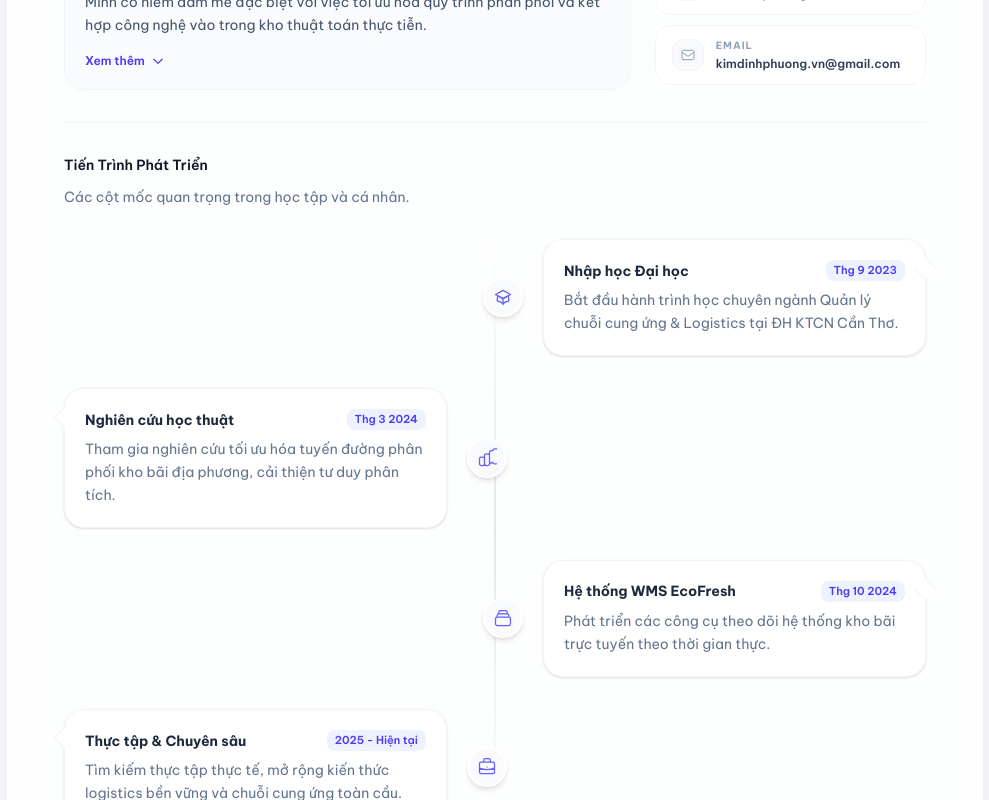
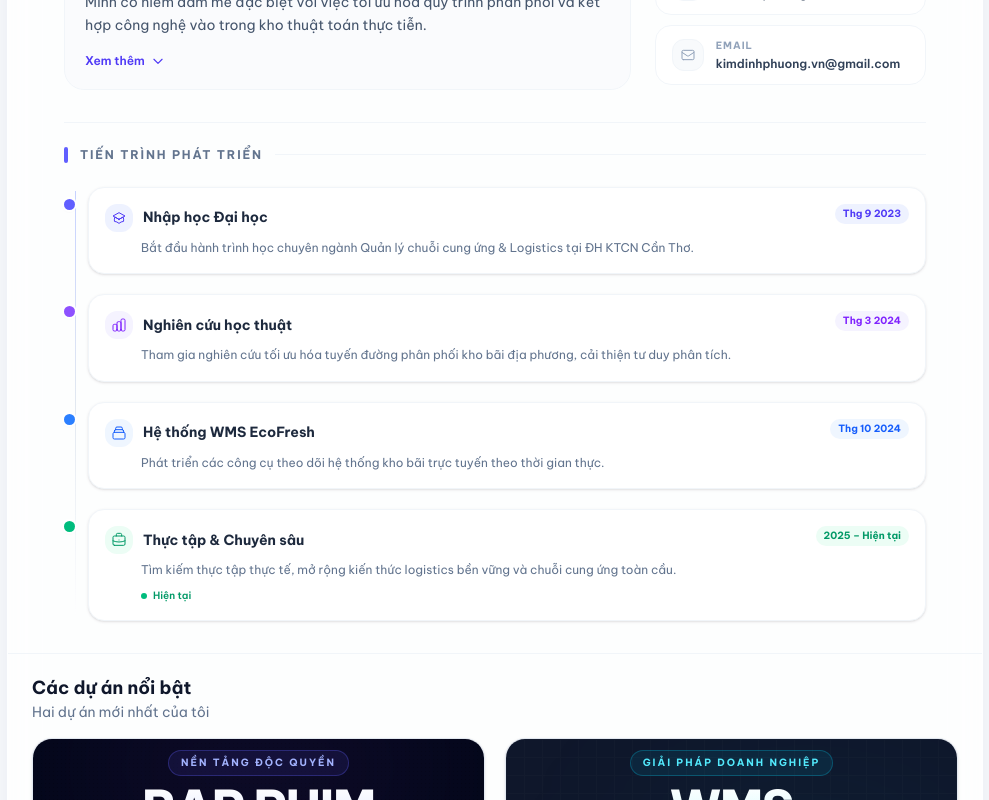
Before and after one commit to dinhphuong257/kimdinhphuong, a Next.js app: page / in a window 1280 px wide. Shown: the part 820-1620 px from the top of the page, without its empty margins (250-1239 px from the left). Built offline with nearby package versions, Linux system fonts and the light colour scheme.

Commit message:
fix: upgrade next-mdx-remote to v6+ (Vercel security requirement) + redesign TimelineSection

```diff
--- a/package.json
+++ b/package.json
@@ -20,7 +20,7 @@
     "lucide-react": "^1.8.0",
     "next": "^16.2.6",
     "next-intl": "^4.9.1",
-    "next-mdx-remote": "^5.0.0",
+    "next-mdx-remote": "^6.0.0",
     "next-themes": "^0.4.6",
     "next-view-transitions": "^0.3.4",
     "nodemailer": "^8.0.5",
--- a/src/components/TimelineSection.tsx
+++ b/src/components/TimelineSection.tsx
@@ -2,6 +2,7 @@
 
 import { useLanguage } from "@/context/LanguageContext";
 import Reveal from "./Reveal";
+
 export const timelineDataEn = [
     {
         id: 1,
@@ -9,12 +10,11 @@ export const timelineDataEn = [
         title: "Started University",
         description: "Began my journey majoring in Logistics and Supply Chain Management at Can Tho University of Technology.",
         icon: (
-      <svg className="w-5 h-5 text-indigo-500" fill="none" stroke="currentColor" viewBox="0 0 24 24">
-        <path strokeLinecap="round" strokeLinejoin="round" strokeWidth={1.5} d="M12 14l9-5-9-5-9 5 9 5z" />
-        <path strokeLinecap="round" strokeLinejoin="round" strokeWidth={1.5} d="M12 14l6.16-3.422a12.083 12.083 0 01.665 6.479A11.952 11.952 0 0012 20.055a11.952 11.952 0 00-6.824-2.998 12.078 12.078 0 01.665-6.479L12 14z" />
-        <path strokeLinecap="round" strokeLinejoin="round" strokeWidth={1.5} d="M12 14v7" />
+            <svg className="w-4 h-4" fill="none" stroke="currentColor" viewBox="0 0 24 24">
+                <path strokeLinecap="round" strokeLinejoin="round" strokeWidth={1.5} d="M12 14l9-5-9-5-9 5 9 5zM12 14l6.16-3.422a12.083 12.083 0 01.665 6.479A11.952 11.952 0 0012 20.055a11.952 11.952 0 00-6.824-2.998 12.078 12.078 0 01.665-6.479L12 14z" />
             </svg>
-    )
+        ),
+        color: "indigo",
     },
     {
         id: 2,
@@ -22,10 +22,11 @@ export const timelineDataEn = [
         title: "Academic Research",
         description: "Participated in research on optimizing local warehouse distribution routes, developing my analytical skills.",
         icon: (
-      <svg className="w-5 h-5 text-indigo-500" fill="none" stroke="currentColor" viewBox="0 0 24 24">
-        <path strokeLinecap="round" strokeLinejoin="round" strokeWidth={1.5} d="M9 19v-6a2 2 0 00-2-2H5a2 2 0 00-2 2v6a2 2 0 002 2h2a2 2 0 002-2zm0 0V9a2 2 0 012-2h2a2 2 0 012 2v10m-6 0a2 2 0 002 2h2a2 2 0 002-2m0 0V5a2 2 0 012-2h2a2 2 0 012-2h2a2 2 0 012 2v14a2 2 0 01-2 2h-2a2 2 0 01-2-2z" />
+            <svg className="w-4 h-4" fill="none" stroke="currentColor" viewBox="0 0 24 24">
+                <path strokeLinecap="round" strokeLinejoin="round" strokeWidth={1.5} d="M9 19v-6a2 2 0 00-2-2H5a2 2 0 00-2 2v6a2 2 0 002 2h2a2 2 0 002-2zm0 0V9a2 2 0 012-2h2a2 2 0 012 2v10m-6 0a2 2 0 002 2h2a2 2 0 002-2m0 0V5a2 2 0 012-2h2a2 2 0 012 2v14a2 2 0 01-2 2h-2a2 2 0 01-2-2z" />
             </svg>
-    )
+        ),
+        color: "violet",
     },
     {
         id: 3,
@@ -33,69 +34,112 @@ export const timelineDataEn = [
         title: "EcoFresh WMS",
         description: "Started developing warehouse management system tracking tools to monitor inventory in real-time.",
         icon: (
-      <svg className="w-5 h-5 text-indigo-500" fill="none" stroke="currentColor" viewBox="0 0 24 24">
+            <svg className="w-4 h-4" fill="none" stroke="currentColor" viewBox="0 0 24 24">
                 <path strokeLinecap="round" strokeLinejoin="round" strokeWidth={1.5} d="M19 11H5m14 0a2 2 0 012 2v6a2 2 0 01-2 2H5a2 2 0 01-2-2v-6a2 2 0 012-2m14 0V9a2 2 0 00-2-2M5 11V9a2 2 0 012-2m0 0V5a2 2 0 012-2h6a2 2 0 012 2v2M7 7h10" />
             </svg>
-    )
+        ),
+        color: "blue",
     },
     {
         id: 4,
-    year: "2025 - Present",
+        year: "2025 – Present",
         title: "Internship & Advanced Studies",
         description: "Seeking practical internships and expanding knowledge in sustainable logistics and global supply chain.",
         icon: (
-      <svg className="w-5 h-5 text-indigo-500" fill="none" stroke="currentColor" viewBox="0 0 24 24">
+            <svg className="w-4 h-4" fill="none" stroke="currentColor" viewBox="0 0 24 24">
                 <path strokeLinecap="round" strokeLinejoin="round" strokeWidth={1.5} d="M21 13.255A23.931 23.931 0 0112 15c-3.183 0-6.22-.62-9-1.745M16 6V4a2 2 0 00-2-2h-4a2 2 0 00-2 2v2m4 6h.01M5 20h14a2 2 0 002-2V8a2 2 0 00-2-2H5a2 2 0 00-2 2v10a2 2 0 002 2z" />
             </svg>
-    )
-  }
+        ),
+        color: "emerald",
+    },
 ];
 
 const timelineDataVi = [
     { ...timelineDataEn[0], year: "Thg 9 2023", title: "Nhập học Đại học", description: "Bắt đầu hành trình học chuyên ngành Quản lý chuỗi cung ứng & Logistics tại ĐH KTCN Cần Thơ." },
     { ...timelineDataEn[1], year: "Thg 3 2024", title: "Nghiên cứu học thuật", description: "Tham gia nghiên cứu tối ưu hóa tuyến đường phân phối kho bãi địa phương, cải thiện tư duy phân tích." },
     { ...timelineDataEn[2], year: "Thg 10 2024", title: "Hệ thống WMS EcoFresh", description: "Phát triển các công cụ theo dõi hệ thống kho bãi trực tuyến theo thời gian thực." },
-  { ...timelineDataEn[3], year: "2025 - Hiện tại", title: "Thực tập & Chuyên sâu", description: "Tìm kiếm thực tập thực tế, mở rộng kiến thức logistics bền vững và chuỗi cung ứng toàn cầu." }
+    { ...timelineDataEn[3], year: "2025 – Hiện tại", title: "Thực tập & Chuyên sâu", description: "Tìm kiếm thực tập thực tế, mở rộng kiến thức logistics bền vững và chuỗi cung ứng toàn cầu." },
 ];
+
+const colorMap: Record<string, { dot: string; icon: string; badge: string }> = {
+    indigo: { dot: "bg-indigo-500", icon: "bg-indigo-50 text-indigo-600", badge: "bg-indigo-50 text-indigo-600" },
+    violet: { dot: "bg-violet-500", icon: "bg-violet-50 text-violet-600", badge: "bg-violet-50 text-violet-600" },
+    blue: { dot: "bg-blue-500", icon: "bg-blue-50 text-blue-600", badge: "bg-blue-50 text-blue-600" },
+    emerald: { dot: "bg-emerald-500", icon: "bg-emerald-50 text-emerald-600", badge: "bg-emerald-50 text-emerald-600" },
+};
 
 export default function TimelineSection() {
     const { language } = useLanguage();
-  const timelineData = language === 'vi' ? timelineDataVi : timelineDataEn;
+    const timelineData = language === "vi" ? timelineDataVi : timelineDataEn;
 
     return (
-    <div className="mt-8 pt-8 border-t border-slate-100">
-      <div className="mb-8 relative">
-        <h3 className="text-sm font-semibold text-gray-900 mb-3">{language === 'vi' ? 'Tiến Trình Phát Triển' : 'Career Journey'}</h3>
-        <p className="text-sm text-slate-500">{language === 'vi' ? 'Các cột mốc quan trọng trong học tập và cá nhân.' : 'Milestones in my educational and professional path.'}</p>
+        <div className="mt-8 pt-6 border-t border-slate-100">
+            {/* Header */}
+            <div className="flex items-center gap-3 mb-6">
+                <span className="w-1 h-4 rounded-full bg-indigo-500 inline-block" />
+                <h3 className="text-xs font-bold text-slate-500 tracking-[0.15em] uppercase">
+                    {language === "vi" ? "Tiến Trình Phát Triển" : "Career Journey"}
+                </h3>
+                <div className="flex-1 h-px bg-slate-100" />
             </div>
 
-      <div className="relative space-y-6 md:space-y-8 before:absolute before:inset-0 before:ml-5 before:-translate-x-px md:before:mx-auto md:before:translate-x-0 before:h-full before:w-0.5 before:bg-gradient-to-b before:from-transparent before:via-slate-200 before:to-transparent">
+            {/* Timeline */}
+            <div className="relative pl-6">
+                {/* Vertical line */}
+                <div className="absolute left-[11px] top-1 bottom-1 w-px bg-gradient-to-b from-indigo-200 via-slate-200 to-transparent" />
 
-        {timelineData.map((item, index) => (
-          <Reveal key={item.id} direction="up" delay={index * 150} className="relative flex items-center justify-between md:justify-normal md:odd:flex-row-reverse group is-active">
-            <div className="flex items-center justify-center w-10 h-10 rounded-full border-2 border-white bg-slate-50 shadow-md shrink-0 md:order-1 md:group-odd:-translate-x-1/2 md:group-even:translate-x-1/2 z-10 transition-transform duration-500 group-hover:scale-125 group-hover:bg-indigo-50 group-hover:border-indigo-200 relative">
+                <div className="space-y-5">
+                    {timelineData.map((item, index) => {
+                        const c = colorMap[item.color];
+                        const isLast = index === timelineData.length - 1;
+
+                        return (
+                            <Reveal key={item.id} direction="up" delay={index * 100}>
+                                <div className="relative flex gap-4 group">
+                                    {/* Dot */}
+                                    <div className={`absolute -left-6 top-3 w-[11px] h-[11px] rounded-full ${c.dot} ring-2 ring-white shadow-sm flex-shrink-0 transition-transform duration-200 group-hover:scale-125`} />
+
+                                    {/* Card */}
+                                    <div className="flex-1 bg-white border border-slate-100 rounded-xl p-4 shadow-sm hover:shadow-md hover:border-slate-200 transition-all duration-200 hover:-translate-y-0.5">
+                                        <div className="flex items-start justify-between gap-3 mb-1.5">
+                                            {/* Icon + Title */}
+                                            <div className="flex items-center gap-2.5">
+                                                <div className={`w-7 h-7 rounded-lg flex items-center justify-center flex-shrink-0 ${c.icon}`}>
                                                     {item.icon}
-              {/* Pulse effect */}
-              <div className="absolute inset-0 rounded-full border-2 border-indigo-400 opacity-0 group-hover:animate-ping"></div>
+                                                </div>
+                                                <h4 className="text-sm font-bold text-slate-800 leading-tight">
+                                                    {item.title}
+                                                </h4>
                                             </div>
 
-            {/* Timeline Content */}
-            <div className="w-[calc(100%-4rem)] md:w-[calc(50%-3rem)] bg-white dark:bg-slate-900 p-5 rounded-2xl border border-slate-100 dark:border-slate-800 shadow-sm hover:shadow-lg transition-all duration-300 group-hover:border-indigo-200 dark:group-hover:border-indigo-500/30 group-hover:-translate-y-1 relative">
-              {/* Arrow */}
-              <div className="absolute top-5 -left-2 md:left-auto md:group-even:-left-2 md:group-odd:-right-2 w-4 h-4 bg-white dark:bg-slate-900 border-l border-t border-slate-100 dark:border-slate-800 md:group-odd:border-r md:group-odd:border-t-0 md:group-odd:-border-l md:group-even:border-l md:group-even:border-t rotate-[-45deg] md:group-odd:rotate-[135deg] transition-all group-hover:border-indigo-200 dark:group-hover:border-indigo-500/30 z-0"></div>
+                                            {/* Year badge */}
+                                            <span className={`flex-shrink-0 text-[10px] font-bold px-2 py-0.5 rounded-full ${c.badge} whitespace-nowrap`}>
+                                                {item.year}
+                                            </span>
+                                        </div>
 
-              <div className="relative z-10 flex flex-col sm:flex-row sm:items-center sm:justify-between mb-2">
-                <h4 className="text-sm font-bold text-slate-800">{item.title}</h4>
-                <time className="inline-block mt-1 sm:mt-0 text-[11px] font-semibold px-2 py-0.5 bg-indigo-50 text-indigo-600 rounded-md w-fit">
-                  {item.year}
-                </time>
-              </div>
-              <p className="text-sm text-slate-500 leading-relaxed">
+                                        <p className="text-xs text-slate-500 leading-relaxed ml-9">
                                             {item.description}
                                         </p>
+
+                                        {/* "Present" pulse indicator */}
+                                        {isLast && (
+                                            <div className="flex items-center gap-1.5 mt-2 ml-9">
+                                                <span className="relative flex h-1.5 w-1.5">
+                                                    <span className="animate-ping absolute inline-flex h-full w-full rounded-full bg-emerald-400 opacity-75" />
+                                                    <span className="relative inline-flex rounded-full h-1.5 w-1.5 bg-emerald-500" />
+                                                </span>
+                                                <span className="text-[10px] text-emerald-600 font-semibold">
+                                                    {language === "vi" ? "Hiện tại" : "In progress"}
+                                                </span>
+                                            </div>
+                                        )}
+                                    </div>
                                 </div>
                             </Reveal>
-        ))}
+                        );
+                    })}
+                </div>
             </div>
         </div>
     );
```
Also changed, not shown: 1 other file (tests, documents, lock files or other folders). Lines whose indentation alone changed are shown as unchanged.
